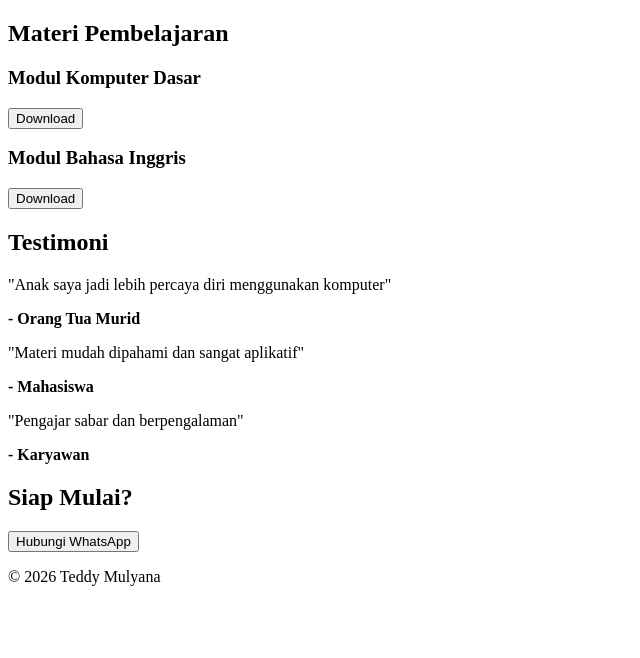
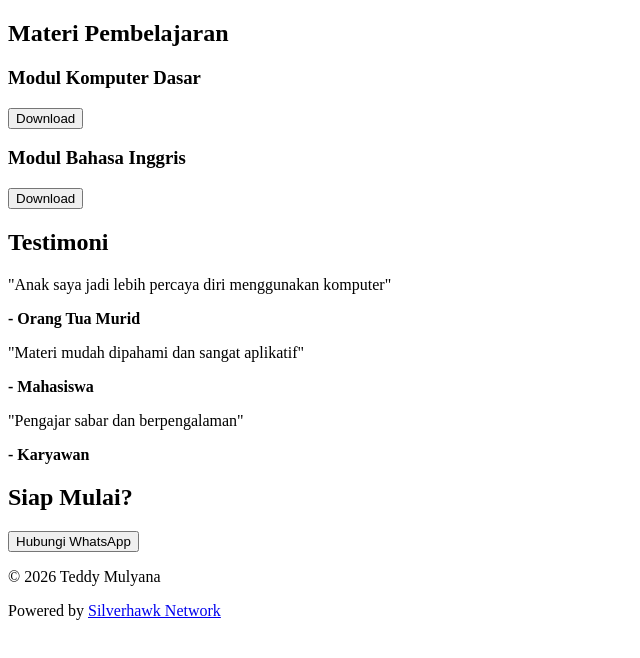
Before and after one commit to ayahelang/les, a plain HTML site: page index.html in a window 1280 px wide. Shown: the whole page, without its empty margins (0-640 px from the left). Drawn offline with Linux system fonts and the light colour scheme.

Commit message:
Update index.html

```diff
--- a/index.html
+++ b/index.html
@@ -40,6 +40,12 @@
 
 <footer>
   <p>© 2026 Teddy Mulyana</p>
+      <p class="powered">
+        Powered by
+        <a href="https://silverhawk.web.id" target="_blank">
+          Silverhawk Network
+        </a>
+      </p>
 </footer>
 
 <script src="script.js"></script>
```
